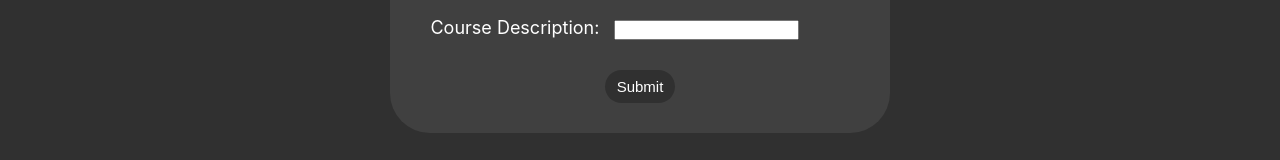
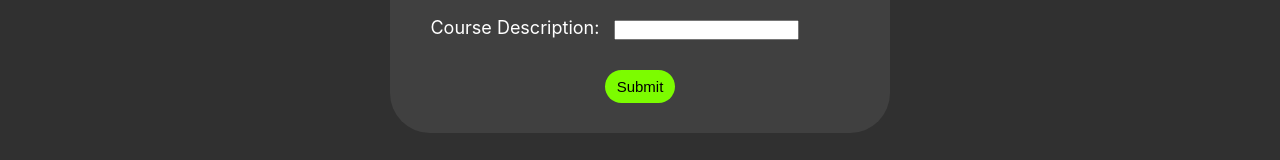
Before and after one commit to andrewahn-ubc/study-sessions-wrapped-v3, a React (Create React App) app in the folder client/: page / in a window 1280 px wide. In both pictures the pointer is over the button "Submit". Shown: the part 354-514 px from the top of the page. Built offline with nearby package versions, Linux system fonts and the light colour scheme; no server answers.

Commit message:
Made the submit button change color upon hovering.

```diff
--- a/client/src/components/AddCourseForm.css
+++ b/client/src/components/AddCourseForm.css
@@ -47,3 +47,8 @@
     border-radius: 30px;
     border: none;
 }
+
+.addCourseForm button:hover {
+    background: #7CFC00;
+    color: black;
+}
```
